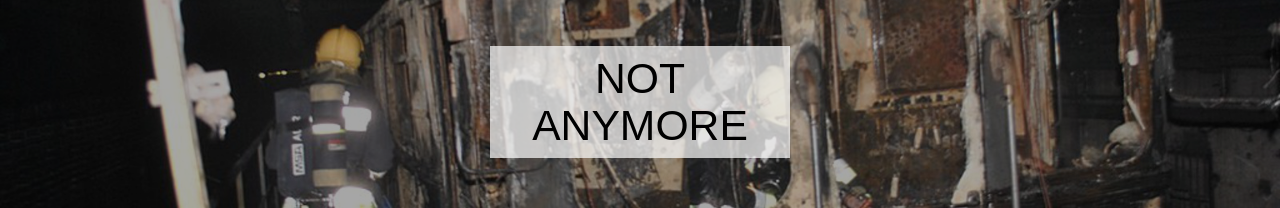
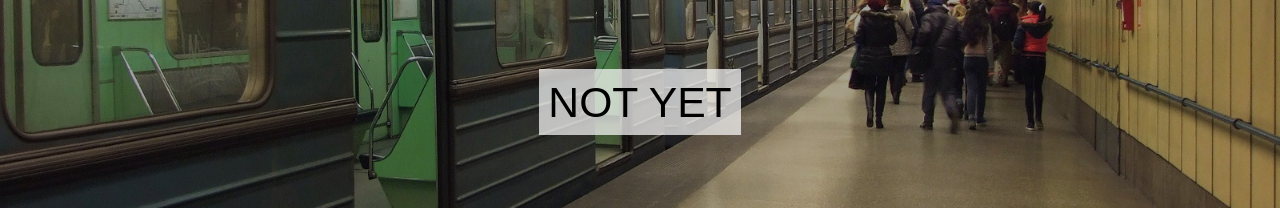
Before and after one commit to ghoranyi/ismetroline3onfire, a plain HTML site: page index.html in a window 1280 px wide. Shown: the part 303-511 px from the top of the page. Drawn offline with nearby package versions, Linux system fonts and the light colour scheme; a web font is replaced by a local one.

Commit message:
Data is obsolete

```diff
--- a/index.html
+++ b/index.html
@@ -29,12 +29,12 @@
 </head>
 <body>
 	<a href="https://github.com/ghoranyi/ismetroline3onfire"><img style="position: absolute; top: 0; right: 0; border: 0; z-index:10" src="https://camo.githubusercontent.com/652c5b9acfaddf3a9c326fa6bde407b87f7be0f4/68747470733a2f2f73332e616d617a6f6e6177732e636f6d2f6769746875622f726962626f6e732f666f726b6d655f72696768745f6f72616e67655f6666373630302e706e67" alt="Fork me on GitHub" data-canonical-src="https://s3.amazonaws.com/github/ribbons/forkme_right_orange_ff7600.png"></a>
-  <header class="not_anymore">
+  <header class="not_yet">
     <div class="header-content">
       <div class="header-content-inner">
         <div class="content-container">
           <div class="content-container-inner">
-            <h1>Not anymore</h1>
+            <h1>Not yet</h1>
           </div>
         </div>
       </div>
```
